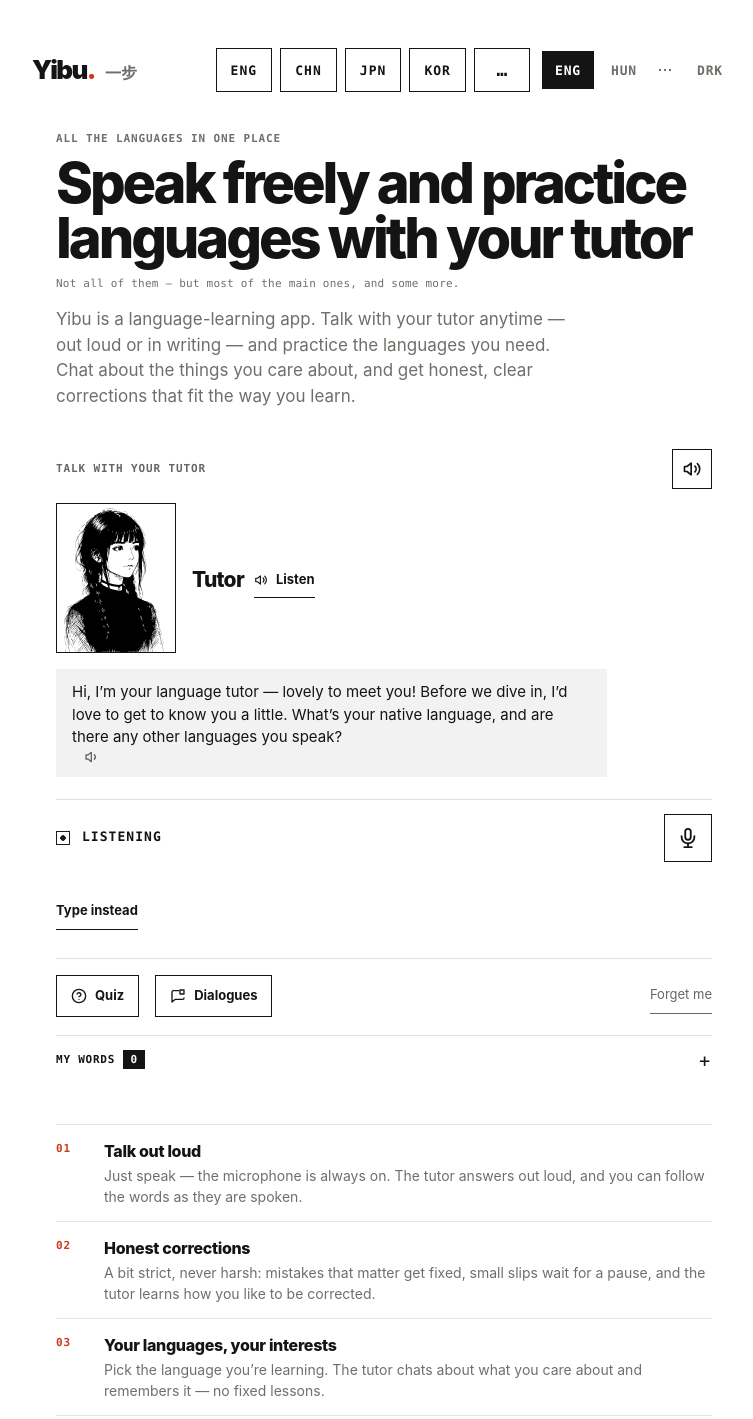
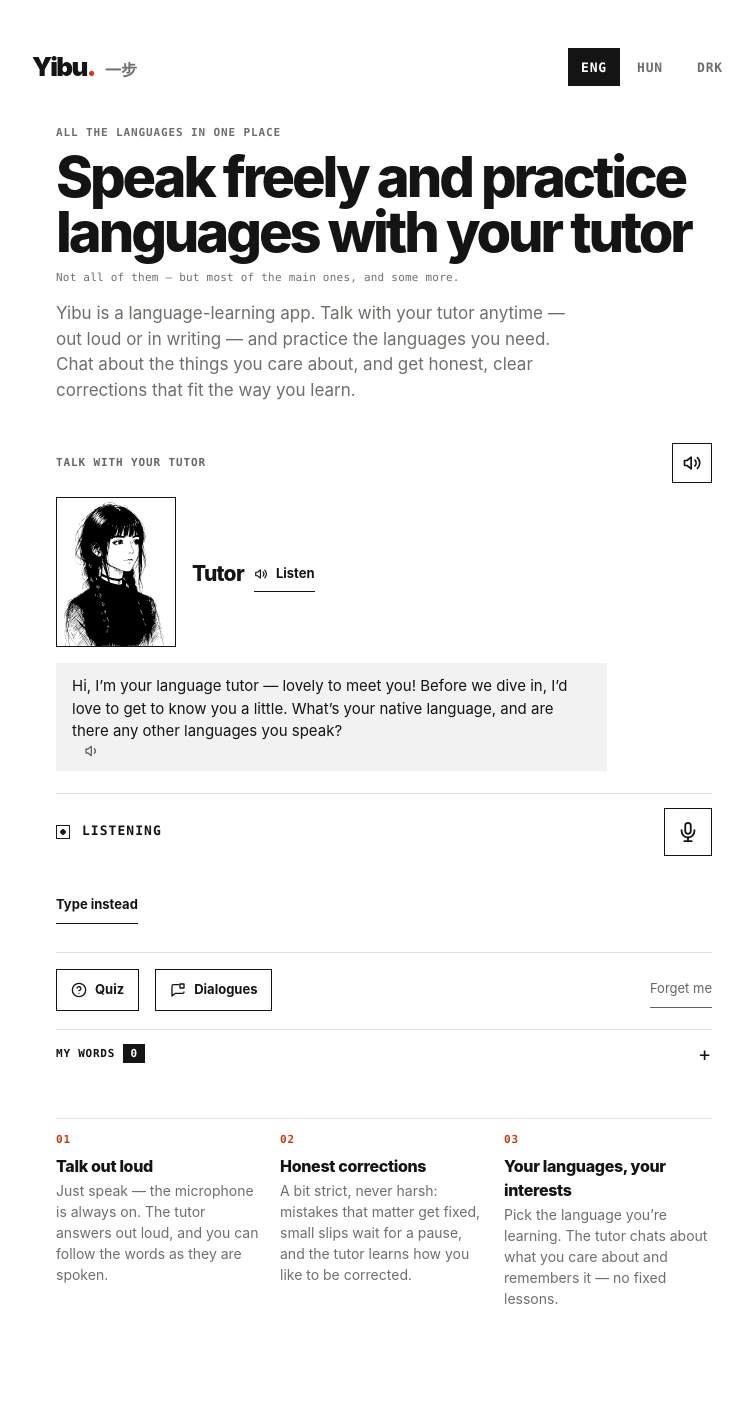
Before and after one commit to GuyWithARiceCooker/yibu, a plain HTML site: page index.html in a window 1280 px wide. Shown: the whole page, without its empty margins (256-1009 px from the left). After the commit the page ends 1371 px from the top, so only its background shows below. Drawn offline with Linux system fonts and the light colour scheme; no server answers.

Commit message:
Hide the top-row learning picker, drop the decorative dots, and lay the bottom features out as columns

```diff
--- a/index.html
+++ b/index.html
@@ -190,41 +190,11 @@
       flex-wrap: nowrap;
       gap: 4px;}
 
-    .lang-switch-dots {
-      display: -webkit-inline-box;
-      display: -webkit-inline-flex;
-      display: inline-flex;
-      -webkit-box-align: center;
-      -webkit-align-items: center;
-      align-items: center;
-      -webkit-box-pack: center;
-      -webkit-justify-content: center;
-      justify-content: center;
-      margin: 0;
-      padding: 0 4px;
-      border: 0;
-      background: transparent;
-      color: #6f6f6a;
-      color: #6f6f6a;
-      color: var(--muted);
-      min-height: 38px;
-      line-height: 0;
-      cursor: pointer;
-      -webkit-flex: none;
-      flex: none;}
-
-    .lang-switch-dots svg { display: block; width: 14px; height: 14px;}
-
-    :root[data-theme="dark"] .lang-switch-dots {
-      color: #9a9a94;
-      background: transparent;}
-
     @media (max-width: 360px) {
       .lang-switch button,
       .theme-toggle {
         min-width: 46px;
         padding: 7px 5px;}
-      .lang-switch-dots { padding: 0 2px;}
     }
 
 
@@ -423,22 +393,48 @@
 
     .chat-send:disabled { opacity: 0.4; cursor: not-allowed;}
 
-    /* ---------- features (phrase-list style) ---------- */
-    .features { counter-reset: feat; border-top: 1px solid #e6e6e1; border-top: 1px solid var(--line);}
+    /* ---------- features (three columns, red index stays with its heading) ---------- */
+    .features {
+      counter-reset: feat;
+      border-top: 1px solid #e6e6e1;
+      border-top: 1px solid var(--line);
+      display: -webkit-box;
+      display: -webkit-flex;
+      display: flex;
+      -webkit-box-orient: horizontal;
+      -webkit-box-direction: normal;
+      -webkit-flex-direction: row;
+      flex-direction: row;
+      -webkit-box-align: stretch;
+      -webkit-align-items: stretch;
+      align-items: stretch;
+      -webkit-box-pack: justify;
+      -webkit-justify-content: space-between;
+      justify-content: space-between;
+      -webkit-flex-wrap: nowrap;
+      flex-wrap: nowrap;
+      gap: 12px 16px;}
 
     .feature {
       counter-increment: feat;
-      display: grid;
-      grid-template-columns: 34px minmax(0, 1fr);
-      column-gap: 14px;
+      display: -webkit-box;
+      display: -webkit-flex;
+      display: flex;
+      -webkit-box-orient: vertical;
+      -webkit-box-direction: normal;
+      -webkit-flex-direction: column;
+      flex-direction: column;
+      -webkit-box-flex: 1;
+      -webkit-flex: 1 1 0%;
+      flex: 1 1 0%;
+      min-width: 0;
       padding: 14px 0;
-      border-bottom: 1px solid #e6e6e1;
-      border-bottom: 1px solid var(--line);}
+      border-bottom: 0;}
 
     .feature::before {
       content: counter(feat, decimal-leading-zero);
-      grid-row: span 2;
-      padding-top: 3px;
+      padding-top: 0;
+      margin-bottom: 8px;
       font: 700 11px Menlo, "Courier New", Courier, monospace;
       font: 700 11px var(--mono);
       letter-spacing: 0.08em;
@@ -448,6 +444,16 @@
     .feature h3 { margin: 0 0 2px; font-size: 16px; font-weight: 800; letter-spacing: -0.02em;}
 
     .feature p { margin: 0; color: #6f6f6a; color: var(--muted); font-size: 14px; line-height: 1.5;}
+
+    @media (max-width: 420px) {
+      .features { gap: 8px 10px;}
+      .feature h3 { font-size: 13px;}
+      .feature p { font-size: 12px; line-height: 1.45;}
+    }
+
+    @supports not (gap: 1px) {
+      .feature + .feature { margin-left: 16px;}
+    }
 
     /* ---------- chat card ---------- */
     .chat-head {
@@ -982,7 +988,8 @@
 
     .word-remove:hover { background: #141414; background: var(--ink); color: #ffffff; color: var(--bg);}
 
-    /* ---------- language picker ---------- */
+    /* ---------- language picker (kept in DOM for stored/default learning language; hidden from the top row) ---------- */
+    #lang-picker { display: none !important;}
     .picker { margin-top: 0; position: relative;}
 
     .picker .label {
@@ -1256,7 +1263,6 @@
     :root[data-theme="dark"] .label, :root[data-theme="dark"] .ra-label, :root[data-theme="dark"] .quiz-progress, :root[data-theme="dark"] .chat-head h2, :root[data-theme="dark"] .maria-practice { font: 700 11px/1.3 Menlo, "Courier New", Courier, monospace; color: #9c9c96; }
     :root[data-theme="dark"] .mark .dot { color: #ff6a4a; }
     :root[data-theme="dark"] .cn-name { font-family: "PingFang SC", "Hiragino Sans GB W6", "Hiragino Sans GB", "STHeiti SC", "Heiti SC", "Noto Sans SC", "Source Han Sans SC", "Microsoft YaHei", sans-serif; color: #9a9a94; }
-    :root[data-theme="dark"] .lang-switch-dots { color: #9a9a94; }
     :root[data-theme="dark"] .lang-switch button { background: #0e0e0e; font: 700 13px/1 Menlo, "Courier New", Courier, monospace; color: #9a9a94; }
     :root[data-theme="dark"] .lang-switch button:hover, :root[data-theme="dark"] .lang-switch button:focus, :root[data-theme="dark"] .lang-switch button:active { color: #edede8; border-color: #edede8; background: #0e0e0e; }
     :root[data-theme="dark"] .lang-switch button[aria-pressed="true"], :root[data-theme="dark"] .lang-switch button[aria-pressed="true"]:hover, :root[data-theme="dark"] .lang-switch button[aria-pressed="true"]:focus, :root[data-theme="dark"] .lang-switch button[aria-pressed="true"]:active { background: #edede8; border-color: #edede8; color: #0e0e0e; }
@@ -1271,7 +1277,7 @@
     :root[data-theme="dark"] .chat-send { border: 2px solid #edede8; background: #edede8; color: #0e0e0e; }
     :root[data-theme="dark"] .chat-send:hover:not(:disabled) { background: #0e0e0e; color: #edede8; }
     :root[data-theme="dark"] .features { border-top: 1px solid #2a2a27; }
-    :root[data-theme="dark"] .feature { border-bottom: 1px solid #2a2a27; }
+    :root[data-theme="dark"] .feature { border-bottom: 0; }
     :root[data-theme="dark"] .feature::before { font: 700 11px Menlo, "Courier New", Courier, monospace; color: #ff6a4a; }
     :root[data-theme="dark"] .feature p { color: #9a9a94; }
     :root[data-theme="dark"] .voice-toggle { border: 1.5px solid #edede8; background: #0e0e0e; }
@@ -1496,14 +1502,16 @@
         display: -webkit-box;
         display: -webkit-flex;
         display: flex;
-        -webkit-flex-wrap: wrap;
-        flex-wrap: wrap;
+        -webkit-box-orient: vertical;
+        -webkit-box-direction: normal;
+        -webkit-flex-direction: column;
+        flex-direction: column;
         -webkit-box-align: flex-start;
         -webkit-align-items: flex-start;
         align-items: flex-start;
       }
-      .feature::before { width: 34px; margin-right: 14px; -webkit-flex: none; flex: none; }
-      .feature h3, .feature p { -webkit-box-flex: 1; -webkit-flex: 1 1 60%; flex: 1 1 60%; }
+      .feature::before { width: auto; margin-right: 0; margin-bottom: 8px; -webkit-flex: none; flex: none; }
+      .feature h3, .feature p { -webkit-box-flex: 0; -webkit-flex: 0 1 auto; flex: 0 1 auto; }
       .quiz-choices { display: block; }
       .picker-grid { display: block; margin: -8px 0 0 -8px; }
       .picker-grid > li { float: left; width: 33.333%; padding: 0 0 8px 8px; -webkit-box-sizing: border-box; box-sizing: border-box; }
@@ -1536,7 +1544,7 @@
       <div class="top-row">
         <h1 class="mark"><span translate="no">Yibu</span><span class="dot" aria-hidden="true">.</span><bdi class="cn-name">一步</bdi></h1>
         <div class="top-row-tools">
-          <div class="picker" id="lang-picker">
+          <div class="picker" id="lang-picker" hidden aria-hidden="true">
             <p class="label" id="picker-label" data-i18n="learning">Learning</p>
             <div class="picker-row" id="picker-row" role="group" aria-labelledby="picker-label"></div>
             <div class="picker-panel" id="picker-panel" hidden>
@@ -1549,13 +1557,6 @@
             <div class="lang-switch-langs" role="group" aria-label="Interface language" data-i18n-attr="aria-label:langSwitch">
               <button type="button" data-ui-lang="en" lang="en" aria-pressed="true" title="English">ENG</button>
               <button type="button" data-ui-lang="hu" lang="hu" aria-pressed="false" title="Magyar">HUN</button>
-              <span class="lang-switch-dots" id="ui-lang-dots" aria-hidden="true">
-                <svg width="14" height="14" viewBox="0 0 14 14" focusable="false" aria-hidden="true">
-                  <rect x="1" y="6" width="2" height="2" fill="currentColor"></rect>
-                  <rect x="6" y="6" width="2" height="2" fill="currentColor"></rect>
-                  <rect x="11" y="6" width="2" height="2" fill="currentColor"></rect>
-                </svg>
-              </span>
             </div>
             <button type="button" class="theme-toggle" id="theme-toggle" aria-label="Switch to dark theme" title="Switch to dark theme" data-i18n-attr="aria-label:themeToDark;title:themeToDark">DRK</button>
           </div>
```
